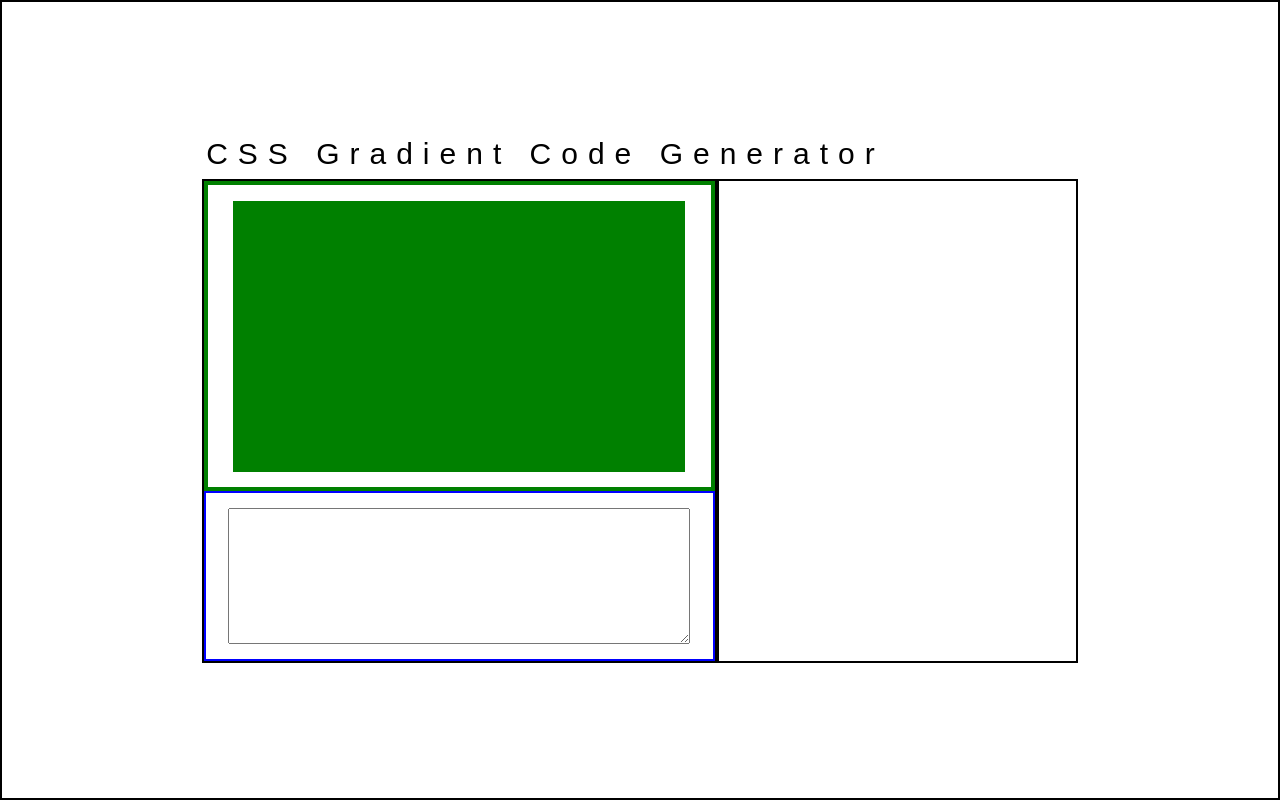
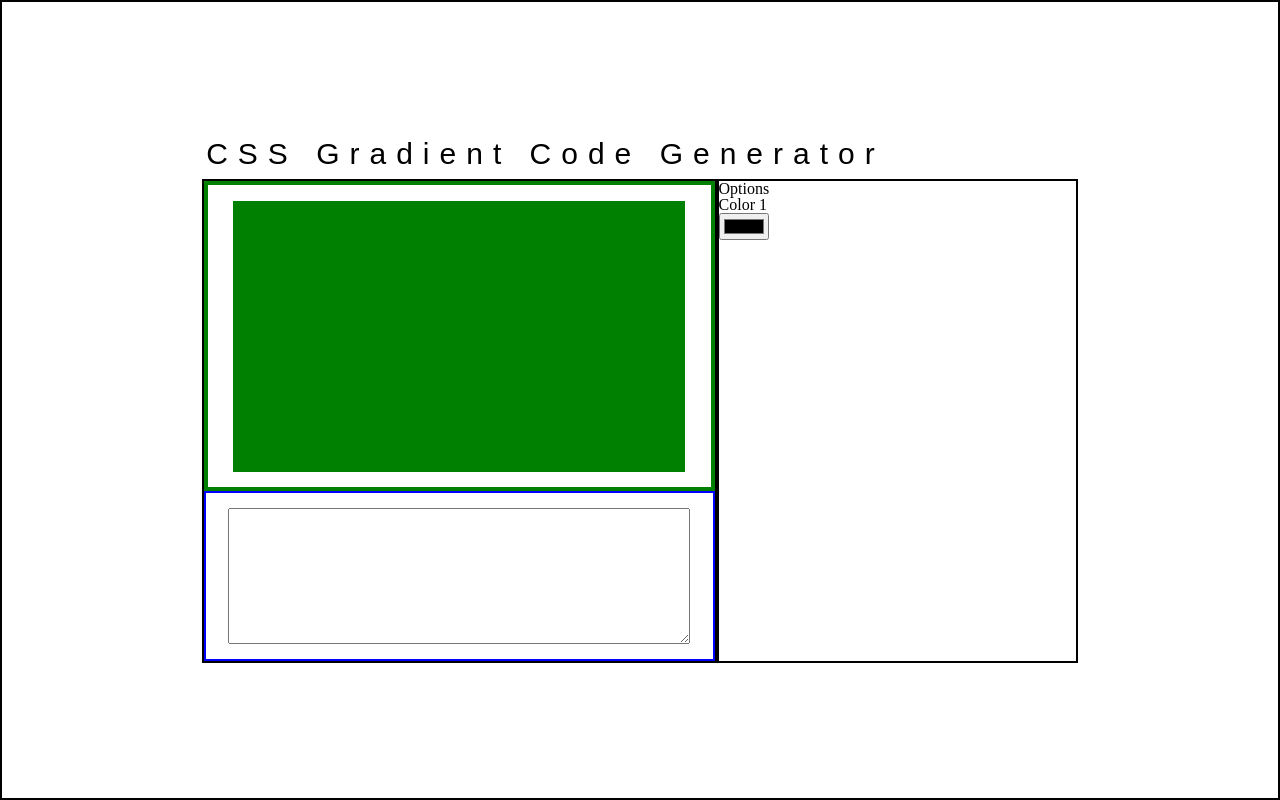
Before and after one commit to zacharybaca/css-gradient-tool, a React (Vite) app: page / in a window 1280 px wide. Built offline with nearby package versions, Linux system fonts and the light colour scheme; a web font is replaced by a local one.

Commit message:
Update Options.jsx

```diff
--- a/src/components/Options/Options.jsx
+++ b/src/components/Options/Options.jsx
@@ -1,9 +1,21 @@
 import "./options.css";
 
-export default function Options() {
+
+export default function Options(props) {
+
     return (
         <div id="options-container">
+            <div id="options-heading-container">
+                <h1 id="options-heading">Options</h1>
+            </div>
 
+            <div id="color-info-container">
+                <div id="color-options-container">
+                    <h4>Color 1</h4>
+                    <h4>{props.color}</h4>
+                    <input type="color" name="color1" value={props.color} onChange={props.handleChange}/>
+                </div>
+            </div>
         </div>
     )
 }
```
